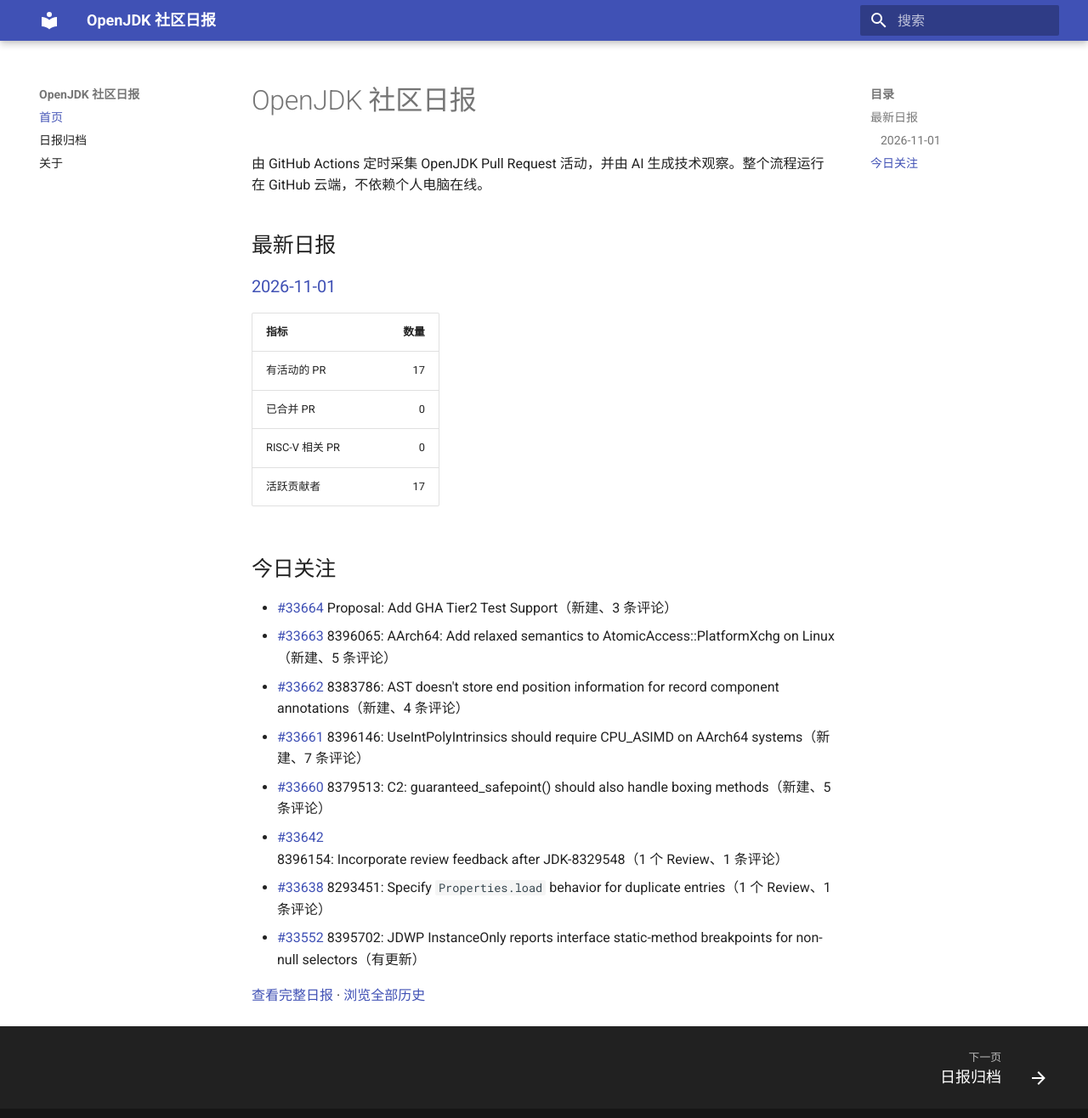
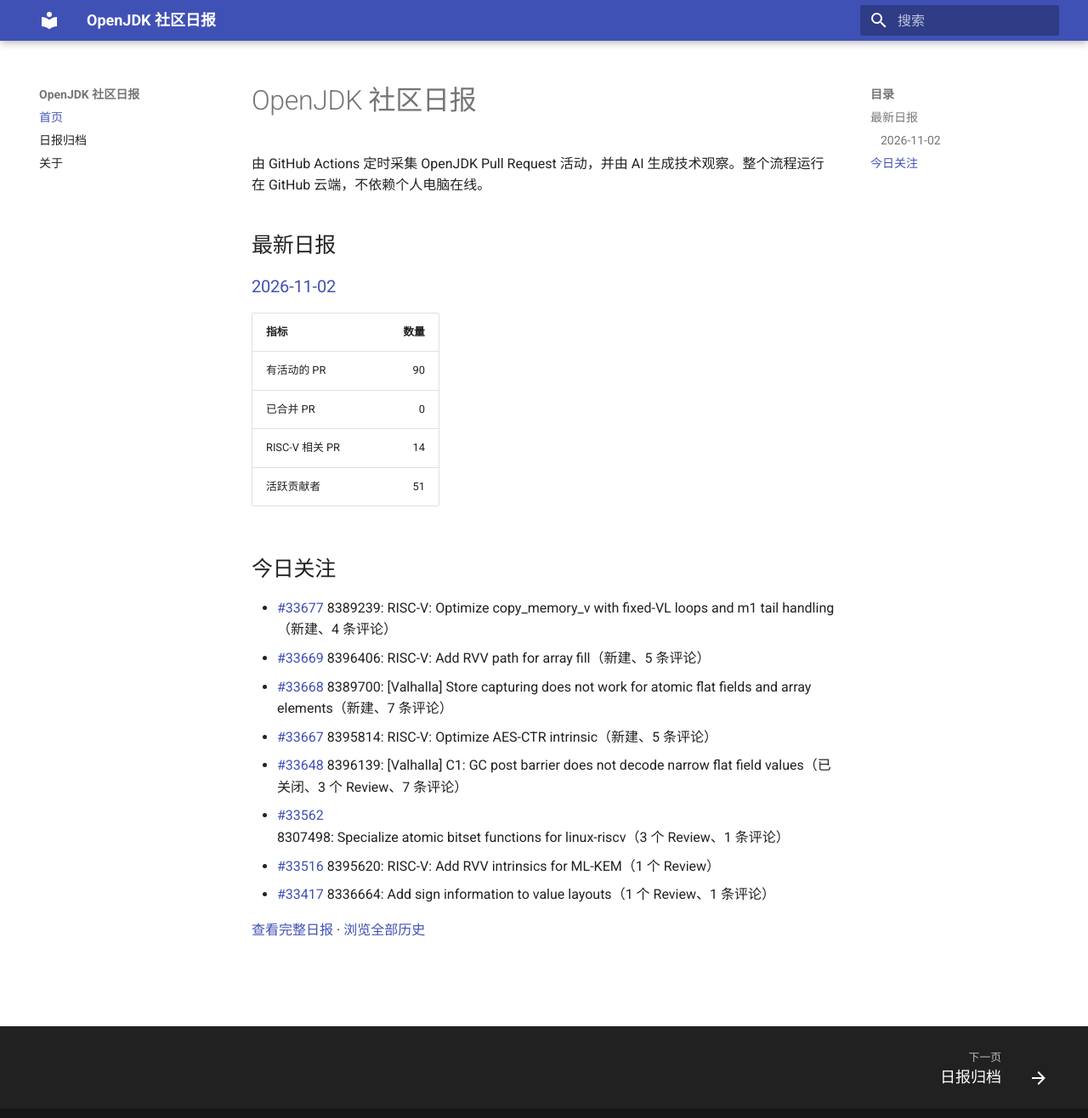
Before and after one commit to DingliZhang/openjdk-daily, an MkDocs documentation site: the page built from docs/index.md, in a window 1280 px wide and 1329 px high. Shown: the top 1316 px of the window at 85% size. Built offline with MkDocs 1.6.1 and Material for MkDocs 9.7.7, drawn with Linux system fonts in a browser that asks for light colours.

Commit message:
report: add OpenJDK daily report

```diff
--- a/docs/index.md
+++ b/docs/index.md
@@ -4,24 +4,24 @@
 
 ## 最新日报
 
-### [2026-11-01](reports/2026/2026-11-01.md)
+### [2026-11-02](reports/2026/2026-11-02.md)
 
 | 指标 | 数量 |
 |---|---:|
-| 有活动的 PR | 17 |
+| 有活动的 PR | 90 |
 | 已合并 PR | 0 |
-| RISC-V 相关 PR | 0 |
-| 活跃贡献者 | 17 |
+| RISC-V 相关 PR | 14 |
+| 活跃贡献者 | 51 |
 
 ## 今日关注
 
-- [#33664](https://github.com/openjdk/jdk/pull/33664) Proposal: Add GHA Tier2 Test Support（新建、3 条评论）
-- [#33663](https://github.com/openjdk/jdk/pull/33663) 8396065: AArch64: Add relaxed semantics to AtomicAccess::PlatformXchg on Linux（新建、5 条评论）
-- [#33662](https://github.com/openjdk/jdk/pull/33662) 8383786: AST doesn't store end position information for record component annotations（新建、4 条评论）
-- [#33661](https://github.com/openjdk/jdk/pull/33661) 8396146: UseIntPolyIntrinsics should require CPU_ASIMD on AArch64 systems（新建、7 条评论）
-- [#33660](https://github.com/openjdk/jdk/pull/33660) 8379513: C2: guaranteed_safepoint() should also handle boxing methods（新建、5 条评论）
-- [#33642](https://github.com/openjdk/jdk/pull/33642) 8396154: Incorporate review feedback after JDK-8329548（1 个 Review、1 条评论）
-- [#33638](https://github.com/openjdk/jdk/pull/33638) 8293451: Specify `Properties.load` behavior for duplicate entries（1 个 Review、1 条评论）
-- [#33552](https://github.com/openjdk/jdk/pull/33552) 8395702: JDWP InstanceOnly reports interface static-method breakpoints for non-null selectors（有更新）
+- [#33677](https://github.com/openjdk/jdk/pull/33677) 8389239: RISC-V: Optimize copy_memory_v with fixed-VL loops and m1 tail handling（新建、4 条评论）
+- [#33669](https://github.com/openjdk/jdk/pull/33669) 8396406: RISC-V: Add RVV path for array fill（新建、5 条评论）
+- [#33668](https://github.com/openjdk/jdk/pull/33668) 8389700: [Valhalla] Store capturing does not work for atomic flat fields and array elements（新建、7 条评论）
+- [#33667](https://github.com/openjdk/jdk/pull/33667) 8395814: RISC-V: Optimize AES-CTR intrinsic（新建、5 条评论）
+- [#33648](https://github.com/openjdk/jdk/pull/33648) 8396139: [Valhalla] C1: GC post barrier does not decode narrow flat field values（已关闭、3 个 Review、7 条评论）
+- [#33562](https://github.com/openjdk/jdk/pull/33562) 8307498: Specialize atomic bitset functions for linux-riscv（3 个 Review、1 条评论）
+- [#33516](https://github.com/openjdk/jdk/pull/33516) 8395620: RISC-V: Add RVV intrinsics for ML-KEM（1 个 Review）
+- [#33417](https://github.com/openjdk/jdk/pull/33417) 8336664: Add sign information to value layouts（1 个 Review、1 条评论）
 
-[查看完整日报](reports/2026/2026-11-01.md) · [浏览全部历史](reports/index.md)
+[查看完整日报](reports/2026/2026-11-02.md) · [浏览全部历史](reports/index.md)
```
Also changed, not shown: docs/reports/2026/2026-11-02.md (added, +217 -0 lines), docs/reports/index.md (+2 -1 lines), 2 other files.
